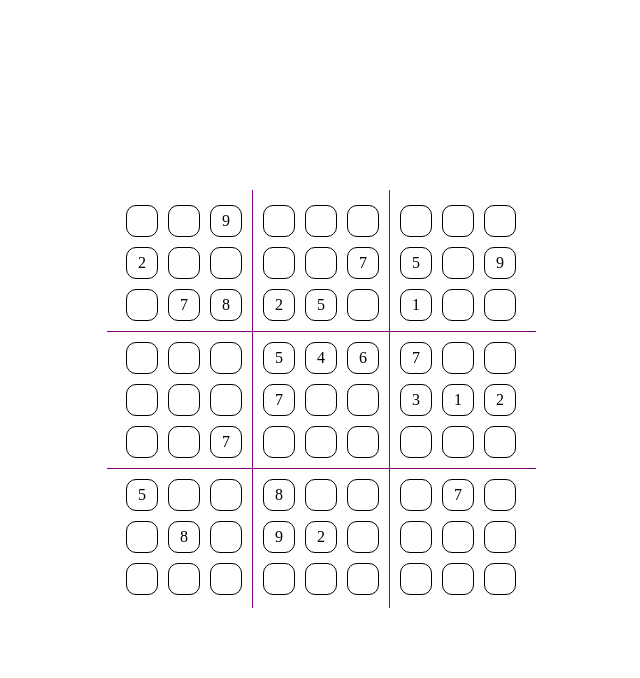
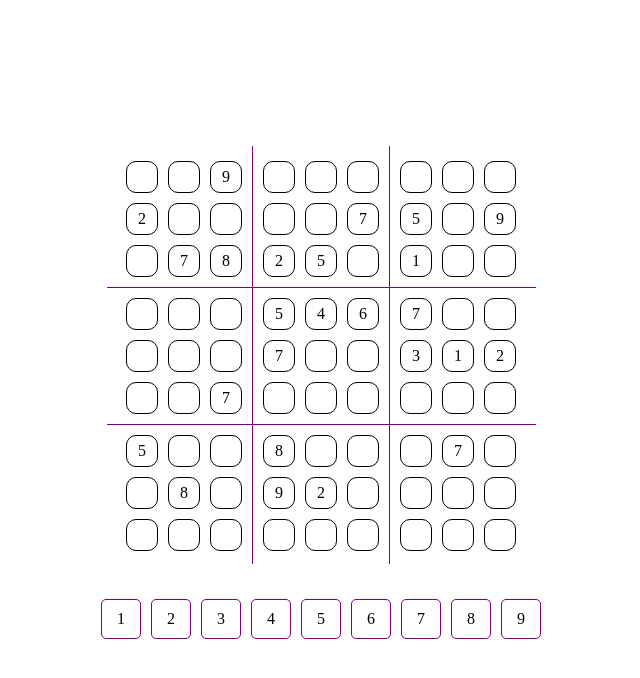
Before and after one commit to facundon/sudoku, a React (Vite) app: page / in a window 1280 px wide. Shown: the top 678 px of the page, without its empty margins (319-959 px from the left). Built offline with nearby package versions, Linux system fonts and the light colour scheme.

Commit message:
fix: refactor classes

```diff
--- a/src/App.css
+++ b/src/App.css
@@ -9,6 +9,7 @@
   height: 100vh;
   margin: auto;
   display: flex;
+  flex-direction: column;
   justify-content: center;
   align-items: center;
 }
--- a/src/App.tsx
+++ b/src/App.tsx
@@ -3,6 +3,7 @@ import './App.css';
 import { SudokuMatrix } from './components/SudokuMatrix';
 import { SudokuGameModel } from './SudokuGameModel';
 import { useState } from 'react';
+import { Controls } from './components/Controls';
 
 function App() {
   const [game] = useState(new SudokuGameModel());
@@ -10,6 +11,7 @@ function App() {
   return (
     <div className='container'>
       <SudokuMatrix game={game} />
+      <Controls game={game} />
     </div>
   );
 }
--- a/src/Sudoku.ts
+++ b/src/Sudoku.ts
@@ -4,16 +4,20 @@ export type Matrix = [Row, Row, Row, Row, Row, Row, Row, Row, Row];
 
 export class Sudoku {
   readonly matrixSize = 9;
-  readonly matrix: Matrix;
-  private readonly sampleRow = Array.from({ length: this.matrixSize }, (_, i) => i + 1);
+  readonly sampleRow = Array.from({ length: this.matrixSize }, (_, i) => i + 1);
+  private readonly matrix: Matrix;
 
   constructor() {
-    this.matrix = this.getEmptyMatrix();
+    this.matrix = Sudoku.getEmptyMatrix(this.matrixSize);
     this.fillMatrix();
   }
 
-  getEmptyMatrix(): Matrix {
-    return Array.from({ length: this.matrixSize }, () => Array.from({ length: this.matrixSize }, () => 0)) as Matrix;
+  static getEmptyMatrix(size: number): Matrix {
+    return Array.from({ length: size }, () => Array.from({ length: size }, () => 0)) as Matrix;
+  }
+
+  getMatrix(): Matrix {
+    return this.matrix;
   }
 
   private fillMatrix(rowIndex: number = 0, colIndex: number = 0): boolean {
--- a/src/SudokuGameModel.ts
+++ b/src/SudokuGameModel.ts
@@ -1,24 +1,32 @@
-import { makeObservable } from 'mobx';
+import { action, makeObservable, observable } from 'mobx';
 import { Matrix, Sudoku } from './Sudoku';
-import { Clue, SudokuSolver } from './SudokuSolver';
+import { Coordinate, SudokuSolver } from './SudokuSolver';
 
 export class SudokuGameModel {
-  matrix: Matrix;
+  readonly matrix: Matrix;
+  cellSelected: Coordinate | null = null;
+
   constructor() {
     const sudoku = new Sudoku();
     const solver = new SudokuSolver(sudoku);
-    const clues = solver.getClues();
-    this.matrix = sudoku.getEmptyMatrix();
-    this.assignCluesToMatrix(clues, sudoku.matrix);
+    this.matrix = solver.getInitialMatrix();
 
-    makeObservable(this, {});
+    makeObservable(this, {
+      matrix: observable,
+      cellSelected: observable,
+      setCellSelected: action.bound,
+      assignValue: action.bound,
+    });
   }
 
-  private assignCluesToMatrix(clues: Clue[], solvedMatrix: Matrix): void {
-    clues.forEach(clue => {
-      const rowIndex = clue[0];
-      const colIndex = clue[1];
-      this.matrix[rowIndex][colIndex] = solvedMatrix[rowIndex][colIndex];
-    });
+  setCellSelected(coordinate: Coordinate): void {
+    this.cellSelected = coordinate;
+  }
+
+  assignValue(value: number): void {
+    if (!this.cellSelected) return;
+
+    this.matrix[this.cellSelected[0]][this.cellSelected[1]] = value;
+    this.cellSelected = null;
   }
 }
--- a/src/SudokuSolver.ts
+++ b/src/SudokuSolver.ts
@@ -1,28 +1,36 @@
-import { Sudoku } from './Sudoku';
+import { Matrix, Sudoku } from './Sudoku';
 
-export type Clue = [number, number];
+export type Coordinate = [number, number];
 
 export class SudokuSolver {
-  sudoku: Sudoku;
+  private readonly matrixSize: number;
+  private readonly solvedMatrix: Matrix;
+  private readonly initialMatrix: Matrix;
 
   constructor(sudoku: Sudoku) {
-    this.sudoku = sudoku;
+    this.matrixSize = sudoku.matrixSize;
+    this.solvedMatrix = sudoku.getMatrix();
+    this.initialMatrix = this.generateInitialMatrix();
   }
 
-  getRandomCellIndex(): number {
-    return Math.floor(Math.random() * this.sudoku.matrixSize);
+  getInitialMatrix(): Matrix {
+    return this.initialMatrix;
   }
 
-  getRandomClue(): Clue {
+  private getRandomCellIndex(): number {
+    return Math.floor(Math.random() * this.matrixSize);
+  }
+
+  private getRandomClue(): Coordinate {
     return [this.getRandomCellIndex(), this.getRandomCellIndex()];
   }
 
-  getClues(ammount: number = 25): Clue[] {
-    if (ammount > this.sudoku.matrixSize * this.sudoku.matrixSize)
-      throw Error(`Can't get more clues than ${this.sudoku.matrixSize * this.sudoku.matrixSize}`);
+  private getClues(ammount: number = 25): Coordinate[] {
+    const maxAmmount = this.matrixSize * this.matrixSize;
+    if (ammount > maxAmmount) throw Error(`Can't get more clues than ${maxAmmount}`);
     if (ammount < 17) throw Error(`If less than 17 clues, sudoku might have more than 1 solution`);
 
-    const clues: Clue[] = [];
+    const clues: Coordinate[] = [];
     for (let i = 1; i <= ammount; i++) {
       const newClue = this.getRandomClue();
       if (clues.some(clue => clue[0] === newClue[0] && clue[1] === newClue[1])) {
@@ -33,4 +41,15 @@ export class SudokuSolver {
     }
     return clues;
   }
+
+  private generateInitialMatrix(): Matrix {
+    const clues = this.getClues();
+    const initialMatrix = Sudoku.getEmptyMatrix(this.matrixSize);
+    clues.forEach(clue => {
+      const rowIndex = clue[0];
+      const colIndex = clue[1];
+      initialMatrix[rowIndex][colIndex] = this.solvedMatrix[rowIndex][colIndex];
+    });
+    return initialMatrix;
+  }
 }
--- /dev/null
+++ b/src/components/Controls.css
@@ -0,0 +1,13 @@
+.wrapper {
+  display: flex;
+  gap: var(--gridGap);
+  margin-top: 3em;
+}
+
+.control {
+  background-color: transparent;
+  border-radius: 5px;
+  border: 1px solid var(--primary);
+  padding: 10px 15px;
+  cursor: pointer;
+}
--- /dev/null
+++ b/src/components/Controls.tsx
@@ -0,0 +1,18 @@
+import { SudokuGameModel } from 'src/SudokuGameModel';
+import './Controls.css';
+
+interface ControlsProps {
+  game: SudokuGameModel;
+}
+
+export const Controls: React.FC<ControlsProps> = ({ game }) => {
+  return (
+    <div className='wrapper'>
+      {Array.from({ length: 9 }, (_, i) => (
+        <button key={i} className='control' onClick={() => game.assignValue(i + 1)}>
+          {i + 1}
+        </button>
+      ))}
+    </div>
+  );
+};
--- /dev/null
+++ b/src/components/EmptyField.css
@@ -0,0 +1,3 @@
+.empty-field-selected {
+  outline: 2px solid var(--primary);
+}
--- /dev/null
+++ b/src/components/EmptyField.tsx
@@ -0,0 +1,11 @@
+import { cx } from 'src/utils';
+import './EmptyField.css';
+
+interface EmptyFieldProps {
+  onClick: () => void;
+  isSelected?: boolean;
+}
+
+export const EmptyField: React.FC<EmptyFieldProps> = ({ onClick, isSelected }) => {
+  return <div className={cx('cell', isSelected && 'empty-field-selected')} onClick={onClick} />;
+};
--- a/src/components/SudokuMatrix.tsx
+++ b/src/components/SudokuMatrix.tsx
@@ -1,49 +1,55 @@
+import React from 'react';
+import { observer } from 'mobx-react-lite';
+import { EmptyField } from './EmptyField';
 import { SudokuGameModel } from 'src/SudokuGameModel';
 import type { Row } from 'src/Sudoku';
 import './SudokuMatrix.css';
 
-const EmptyField: React.FC = () => {
-  return <div className='cell' />;
-};
+interface RowProps {
+  row: Row;
+  rowIndex: number;
+  game: SudokuGameModel;
+}
 
-const Row: React.FC<{ row: Row }> = ({ row }) => {
+const Row = observer<RowProps>(({ row, game, rowIndex }) => {
   return (
     <div className='column'>
       {row.map((cell, i) => {
         const showDivider = (i + 1) % 3 === 0 && i !== row.length - 1;
         return (
-          <>
+          <React.Fragment key={cell.toString() + i}>
             {cell ? (
-              <span className='cell' key={cell.toString() + i}>
-                {cell}
-              </span>
+              <span className='cell'>{cell}</span>
             ) : (
-              <EmptyField key={cell.toString() + i} />
+              <EmptyField
+                onClick={() => game.setCellSelected([rowIndex, i])}
+                isSelected={game.cellSelected ? game.cellSelected[0] === rowIndex && game.cellSelected[1] === i : false}
+              />
             )}
             {showDivider && <div className='v-divider' />}
-          </>
+          </React.Fragment>
         );
       })}
     </div>
   );
-};
+});
 
 interface SudokuMatrixProps {
   game: SudokuGameModel;
 }
 
-export const SudokuMatrix: React.FC<SudokuMatrixProps> = ({ game }) => {
+export const SudokuMatrix = observer<SudokuMatrixProps>(({ game }) => {
   return (
     <div className='row'>
       {game.matrix.map((row, i) => {
         const showDivider = (i + 1) % 3 === 0 && i !== game.matrix.length - 1;
         return (
-          <>
-            <Row row={row} key={row.toString() + i} />
+          <React.Fragment key={row.toString() + i}>
+            <Row row={row} rowIndex={i} game={game} />
             {showDivider && <div className='h-divider' />}
-          </>
+          </React.Fragment>
         );
       })}
     </div>
   );
-};
+});
--- /dev/null
+++ b/src/utils.ts
@@ -0,0 +1,11 @@
+export function cx(...args: (string | null | undefined | boolean)[]): string {
+  let i = 0;
+  let result = '';
+  while (i < args.length) {
+    if (args[i]) {
+      result += `${args[i]} `;
+    }
+    i++;
+  }
+  return result.trim();
+}
```
